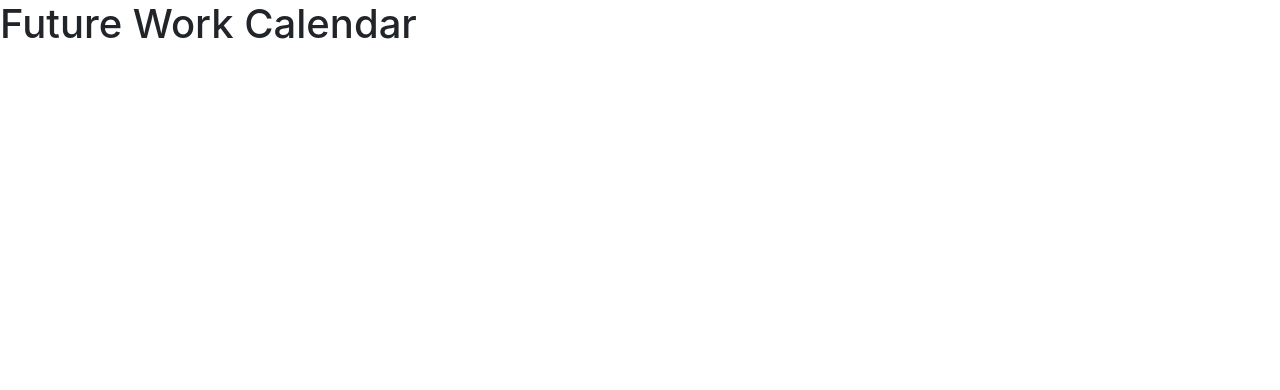
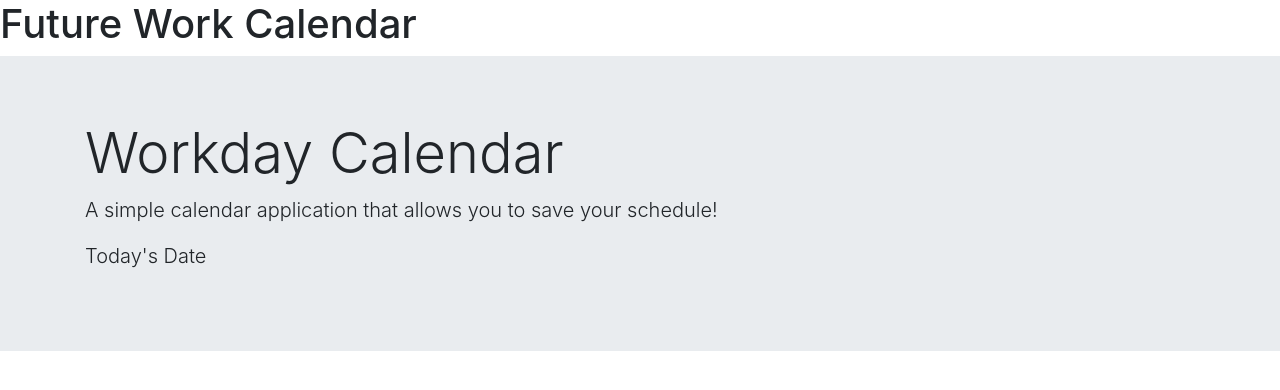
Before and after one commit to laurenhallau/Work-Day-Scheduler, a plain HTML site: page index.html in a window 1280 px wide. Drawn offline with nearby package versions, Linux system fonts and the light colour scheme.

Commit message:
header updated in html

```diff
--- a/index.html
+++ b/index.html
@@ -14,6 +14,16 @@
 </head>
 <body>
     <h1>Future Work Calendar</h1>
+    <!--Header that contains a title, description, and area for calendar API-->
+    <div class="jumbotron jumbotron-fluid">
+        <div class="container">
+          <h1 class="display-4">Workday Calendar</h1>
+          <p class="lead">A simple calendar application that allows you to save your schedule!</p>
+          <p class="lead" id="currentDay">Today's Date</p>
+        </div>
+      </div>
+    <!--Main container that includes nine rows or timeblocks- one for each hour increament of the workday.
+    Each row will also contain time, area to import text, save button-->
     <!--Link to JS, Popper & Bootstrap CDN -->
     <script src="https://code.jquery.com/jquery-3.4.1.slim.min.js" integrity="sha384-J6qa4849blE2+poT4WnyKhv5vZF5SrPo0iEjwBvKU7imGFAV0wwj1yYfoRSJoZ+n" crossorigin="anonymous"></script>
     <script src="https://cdn.jsdelivr.net/npm/popper.js@1.16.0/dist/umd/popper.min.js" integrity="sha384-Q6E9RHvbIyZFJoft+2mJbHaEWldlvI9IOYy5n3zV9zzTtmI3UksdQRVvoxMfooAo" crossorigin="anonymous"></script>
```
